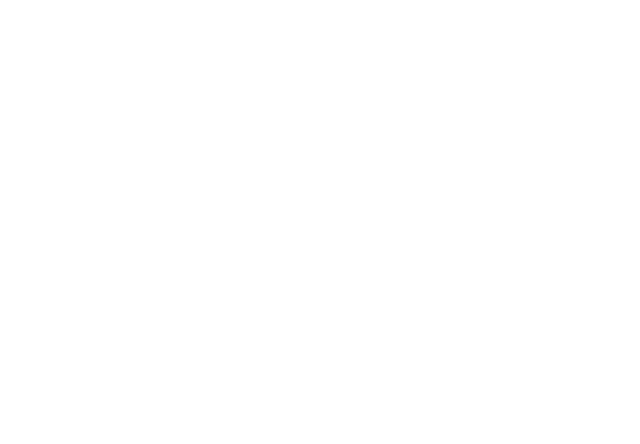
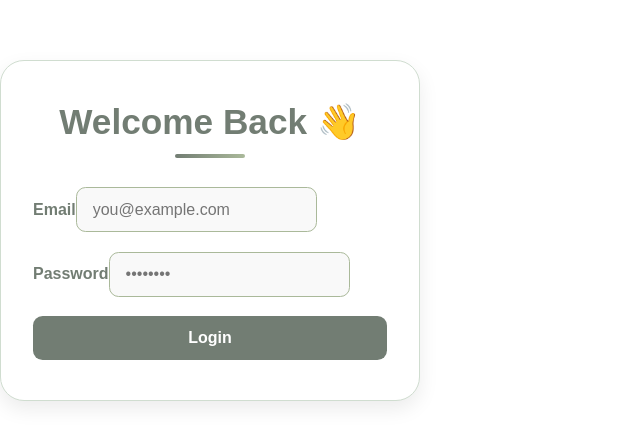
Before and after one commit to sujitavchar/Interviwer, a React (Create React App) app in the folder frontend/: page /login in a window 1280 px wide. Before the commit this address had no page. Shown: the top 444 px of the page, without its empty margins (0-640 px from the left). Built offline with nearby package versions, Linux system fonts and the light colour scheme.

Commit message:
done with login page

```diff
--- a/frontend/src/App.js
+++ b/frontend/src/App.js
@@ -1,21 +1,25 @@
 import React from "react";
 import { BrowserRouter, Routes, Route } from "react-router-dom";
 import Home from "./pages/Home/home";
-import LandingPage from "./pages/LandingPage/landingpage"
-import Register from "./pages/Register/register"
+import LandingPage from "./pages/LandingPage/landingpage";
+import Register from "./pages/Register/register";
+import Login from "./pages/Login/login";
+import { UserProvider } from "../src/context/usercintext";
 import "./styles/index.css";
 
 const App = () => {
   return (
     <BrowserRouter>
-
+      <UserProvider>
         <div className="app-container">
           <Routes>
             <Route path="/" element={<LandingPage />} />
             <Route path="/home" element={<Home />} />
             <Route path="/register" element={<Register />} />
+            <Route path="/login" element={<Login />} />
           </Routes>
         </div>
+      </UserProvider>
     </BrowserRouter>
   );
 };
--- a/frontend/src/components/navbar.js
+++ b/frontend/src/components/navbar.js
@@ -2,7 +2,7 @@ import React, { useState } from "react";
 import "../styles/navbar.css";
 import profileIcon from "../assets/profile_image_icon.png";
 
-const Navbar = () => {
+const Navbar = ({ username = "User", profileImage }) => {
   const [menuOpen, setMenuOpen] = useState(false);
 
   const toggleMenu = () => {
@@ -27,7 +27,7 @@ const Navbar = () => {
 
       {/* Navigation container - wraps search and actions */}
       <div className={`navbar-container ${menuOpen ? "active" : ""}`}>
-        {/* Search bar - Visible inside the menu on small screens */}
+        {/* Search bar */}
         <div className="navbar-search">
           <div className="search-container">
             <div className="search-icon">
@@ -51,9 +51,9 @@ const Navbar = () => {
             <span className="notification-count">0</span>
           </button>
           <div className="user-profile">
-            <span className="username">Ben Goro</span>
+            <span className="username">{username}</span>
             <a href="/profile" className="avatar-link">
-              <img src={profileIcon} alt="User avatar" className="avatar-image" />
+              <img src={profileImage || profileIcon} alt="User avatar" className="avatar-image" />
             </a>
           </div>
         </div>
--- /dev/null
+++ b/frontend/src/context/usercintext.js
@@ -0,0 +1,15 @@
+import { createContext, useContext, useState } from "react";
+
+const UserContext = createContext();
+
+export const UserProvider = ({ children }) => {
+  const [user, setUser] = useState(null);
+
+  return (
+    <UserContext.Provider value={{ user, setUser }}>
+      {children}
+    </UserContext.Provider>
+  );
+};
+
+export const useUser = () => useContext(UserContext);
--- a/frontend/src/index.js
+++ b/frontend/src/index.js
@@ -3,11 +3,15 @@ import ReactDOM from 'react-dom/client';
 import './index.css';
 import App from './App';
 import reportWebVitals from './reportWebVitals';
+import {UserProvider} from '../src/context/usercintext'
+
 
 const root = ReactDOM.createRoot(document.getElementById('root'));
 root.render(
   <React.StrictMode>
-    <App />
+    <UserProvider>
+      <App />
+    </UserProvider>
   </React.StrictMode>
 );
 
--- a/frontend/src/pages/Home/home.js
+++ b/frontend/src/pages/Home/home.js
@@ -1,28 +1,35 @@
-import React from 'react';
-import './home.css';
-import Sidebar from '../../components/sidebar';
-import Postcard from '../../components/postcard';
-import Post from '../../components/post';
-import Latestevents from '../../components/latestevents';
+import React from "react";
+import "./home.css";
+import Sidebar from "../../components/sidebar";
+import Postcard from "../../components/postcard";
+import Post from "../../components/post";
+import Latestevents from "../../components/latestevents";
 import Navbar from "../../components/navbar";
 
 import profileIcon from "../../assets/profile_image_icon.png";
-import temp from '../../assets/temp.png';
+import temp from "../../assets/temp.png";
+
+import { useUser } from "../../../src/context/usercintext";
 
 const HomePage = () => {
+  const { user } = useUser();
+
+  const userName = user?.name || "Guest";
+  const profileImageLink = user?.profileImg || profileIcon;
   return (
     <div className="home-container">
-        <Navbar/>
-        <Sidebar/>
+      <Navbar username={userName} profileImage={profileImageLink} />
+
+      <Sidebar />
 
       {/* Main Content */}
       <div className="main-content">
         <div className="feed">
-                <Postcard/>
+          <Postcard />
           <Post
             user={{ name: "Robert Hammond", profilePic: profileIcon }}
             time="20 min"
-                    title= "Temporary title"
+            title="Temporary title"
             text="My wife prepared a surprise trip for me. Here are some shots from Sri Lanka. ❤️ lkdnlk aghh a ashgalsh kaslhag askdh ahg asl'fkh aslkfhg a l'kshfhg 'akslfhg 'aslkgh  'ksadhfhg asklgh a'slkg ha s'dfgh a'sfgh  as' hasd g'ashdg 'asdkhg 'adsgh 'adslgh asklg hsa'gk has asd a;osdh odshgoahsd poidshgd oaisdhg ;h as;dgh a;sdgi h as;dgh a;sdgih as;dlgih as;digh a;sdighdshhg;kdashg;ldshgadshg;ashdg"
             image={temp}
             likes={230}
@@ -33,7 +40,7 @@ const HomePage = () => {
 
         {/* Right Sidebar */}
         <div className="right-sidebar">
-                <Latestevents/>
+          <Latestevents />
         </div>
 
         {/* Google Ads Space */}
--- a/frontend/src/pages/Login/login.css
+++ b/frontend/src/pages/Login/login.css
@@ -0,0 +1,120 @@
+body.login-page {
+    margin: 0;
+    padding: 0;
+    font-family: "Segoe UI", Tahoma, Geneva, Verdana, sans-serif;
+    background: linear-gradient(to right, #f0f0d7, #d0ddd0);
+    min-height: 100vh;
+    display: flex;
+    align-items: center;
+    justify-content: center;
+  }
+
+
+  .login-page .login-container {
+    background: #ffffff;
+    padding: 2.5rem 2rem;
+    border-radius: 1.5rem;
+    box-shadow: 0 8px 20px rgba(0, 0, 0, 0.08);
+    max-width: 420px;
+    width: 90%;
+    border: 1px solid #d0ddd0;
+    box-sizing: border-box;
+    transition: all 0.3s ease;
+  }
+
+  .login-page .login-title {
+    text-align: center;
+    font-size: 2.2rem;
+    font-weight: bold;
+    color: #727d73;
+    margin-bottom: 1.8rem;
+  }
+
+  .login-page .login-form {
+    display: flex;
+    flex-direction: column;
+    gap: 1.2rem;
+  }
+
+  .login-page .login-label {
+    font-weight: 600;
+    color: #727d73;
+    margin-bottom: 0.4rem;
+  }
+
+  .login-page .login-input {
+    padding: 0.8rem 1rem;
+    border-radius: 0.6rem;
+    border: 1px solid #aab99a;
+    font-size: 1rem;
+    outline: none;
+    background-color: #f9f9f9;
+    transition: border-color 0.3s ease, background-color 0.3s ease;
+  }
+
+  .login-page .login-input:focus {
+    border-color: #727d73;
+    background-color: #ffffff;
+  }
+
+  .login-page .login-button {
+    background-color: #727d73;
+    color: white;
+    padding: 0.8rem;
+    font-weight: 600;
+    border: none;
+    border-radius: 0.6rem;
+    cursor: pointer;
+    font-size: 1rem;
+    transition: background-color 0.3s ease, transform 0.2s ease;
+  }
+
+  .login-page .login-button:hover {
+    background-color: #5c675e;
+    transform: translateY(-1px);
+  }
+
+  .login-page .login-message {
+    margin-top: 1.2rem;
+    text-align: center;
+    font-size: 0.95rem;
+    color: #444;
+  }
+
+  /* Responsive Design */
+  @media screen and (max-width: 768px) {
+    .login-page .login-container {
+      padding: 2rem 1.5rem;
+      max-width: 90%;
+    }
+
+    .login-page .login-title {
+      font-size: 1.8rem;
+    }
+
+    .login-page .login-input,
+    .login-page .login-button {
+      font-size: 0.95rem;
+    }
+  }
+
+  @media screen and (max-width: 480px) {
+    .login-page body {
+      padding: 1rem;
+    }
+
+    .login-page .login-container {
+      padding: 1.5rem 1.2rem;
+      border-radius: 1rem;
+    }
+
+    .login-page .login-title {
+      font-size: 1.6rem;
+    }
+
+    .login-page .login-input,
+    .login-page .login-button {
+      font-size: 0.9rem;
+      padding: 0.7rem 0.9rem;
+    }
+  }
--- a/frontend/src/pages/Login/login.js
+++ b/frontend/src/pages/Login/login.js
@@ -0,0 +1,113 @@
+import React, { useState } from "react";
+import axios from "axios";
+import { useNavigate } from "react-router-dom";
+import { useUser } from "../../../src/context/usercintext"; // path may vary
+import "./login.css"
+
+const LoginPage = () => {
+  const [formData, setFormData] = useState({ email: "", password: "" });
+  const [message, setMessage] = useState("");
+  const [loading, setLoading] = useState(false);
+
+  const navigate = useNavigate();
+  const { setUser } = useUser();
+
+  const handleChange = (e) => {
+    setFormData((prev) => ({
+      ...prev,
+      [e.target.name]: e.target.value,
+    }));
+  };
+
+
+  const handleSubmit = async (e) => {
+    e.preventDefault();
+    setLoading(true);
+    setMessage("");
+
+    try {
+      const res = await axios.post(
+        "https://interviwer-production.up.railway.app/api/v1/users/login",
+        {
+          email: formData.email,
+          password: formData.password,
+        }
+      );
+
+      const userData = res.data.data.user;
+      const token = res.data.data.accessToken;
+
+      setUser({
+        name: userData.fullName,
+        profileImg: userData.profileImg,
+        email: userData.email,
+        id: userData._id,
+        token: token,
+      });
+
+      setMessage("✅ Login successful!");
+      navigate("/home");
+    } catch (err) {
+      setMessage("❌ Login failed. Please check your credentials.");
+    } finally {
+      setLoading(false);
+    }
+  };
+
+
+  return (
+        <div className="login-page min-h-screen flex items-center justify-center">
+        <div className="login-container">
+            <h2 className="login-title">Welcome Back 👋</h2>
+            <form onSubmit={handleSubmit} className="login-form">
+            <div>
+                <label htmlFor="email" className="login-label">
+                Email
+                </label>
+                <input
+                type="email"
+                id="email"
+                name="email"
+                placeholder="you@example.com"
+                required
+                value={formData.email}
+                onChange={handleChange}
+                className="login-input"
+                />
+            </div>
+
+            <div>
+                <label htmlFor="password" className="login-label">
+                Password
+                </label>
+                <input
+                type="password"
+                id="password"
+                name="password"
+                placeholder="••••••••"
+                required
+                value={formData.password}
+                onChange={handleChange}
+                className="login-input"
+                />
+            </div>
+
+            <button
+                type="submit"
+                disabled={loading}
+                className="login-button"
+            >
+                {loading ? "Logging in..." : "Login"}
+            </button>
+            </form>
+
+            {message && (
+            <div className="login-message">{message}</div>
+            )}
+        </div>
+        </div>
+
+  );
+};
+
+export default LoginPage;
--- a/frontend/src/pages/Register/register.js
+++ b/frontend/src/pages/Register/register.js
@@ -125,6 +125,12 @@ const Register = () => {
           </p>
 
           <button type="submit" className="btn signup">{isSubmitting ? "Registering..." : "Sign Up"}</button>
+
+          <p className="login-redirect">
+            Already registered? <a href="/login">Login</a>
+          </p>
+
+
         </form>
       </div>
 
--- a/frontend/src/styles/navbar.css
+++ b/frontend/src/styles/navbar.css
@@ -13,7 +13,6 @@ body {
     border-bottom: 1px solid #e5e7eb;
     box-shadow: 0 1px 2px rgba(0, 0, 0, 0.05);
     position: relative;
-    height: 27px;
     position: fixed;  /* Stick the navbar */
     top: 0;  /* Place it at the top */
     left: 0;
```
Lines whose indentation alone changed are shown as unchanged.
